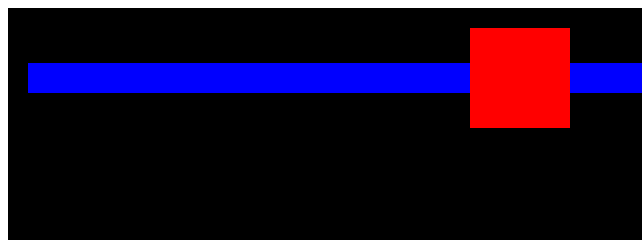
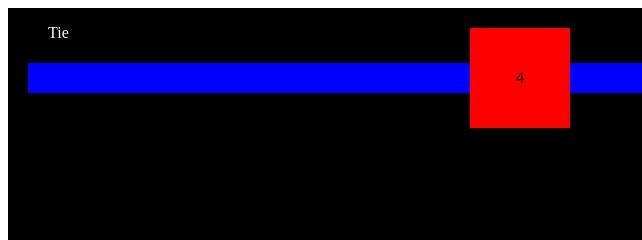
Before and after one commit to itsrdb/fighting-game-js, a plain HTML site: page index.html in a window 1280 px wide. Shown: the top 240 px of the page, 0-642 px from the left. Drawn offline with Linux system fonts and the light colour scheme.

Commit message:
added timer

```diff
--- a/index.html
+++ b/index.html
@@ -36,13 +36,19 @@
       </div>
       <!-- timer -->
       <div
+        id = "timer"
         style="
           background-color: red;
           height: 100px;
           width: 100px;
           flex-shrink: 0;
+          display: flex;
+          align-items: center;
+          justify-content: center;
         "
-      ></div>
+      >
+        10
+      </div>
       <!-- enemy health -->
       <div style="position: relative; height: 30px; width: 100%">
         <div style="background-color: yellow; height: 30px"></div>
@@ -60,6 +66,7 @@
       </div>
       <div></div>
     </dir>
+    <dir style="position: absolute; color:white; display: flex; align-items: center; justify-content: center;">Tie</dir>
     <canvas></canvas>
   </div>
 
--- a/index.js
+++ b/index.js
@@ -120,6 +120,21 @@ function rectangularCollision({rectange1, rectange2}){
     )
 }
 
+let timer = 10
+function decreaseTimer(){
+    if(timer>0){
+        setTimeout(decreaseTimer, 1000)
+        timer -= 1
+        document.querySelector('#timer').innerHTML = timer
+    }
+
+    if(player.health == enemy.health){
+        console.log('tie')
+    }
+}
+
+decreaseTimer()
+
 function animate(){
     window.requestAnimationFrame(animate)
     c.fillStyle = 'black'
```
